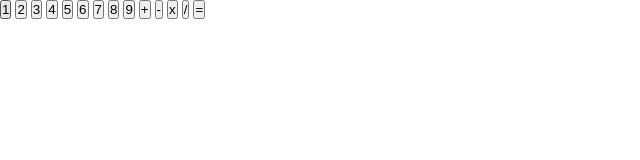
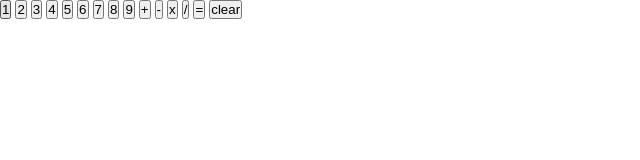
Before and after one commit to roasted-oolong/calculator, a plain HTML site: page index.html in a window 1280 px wide. Shown: the full height of the page, 0-640 px from the left. Drawn offline with Linux system fonts and the light colour scheme.

Commit message:
Add clear button

```diff
--- a/index.html
+++ b/index.html
@@ -22,5 +22,7 @@
     <button id="multiply">x</button>
     <button id="divide">/</button>
     <button id="equals">=</button>
+
+    <button id="clear">clear</button>
 </body>
 </html>
```
